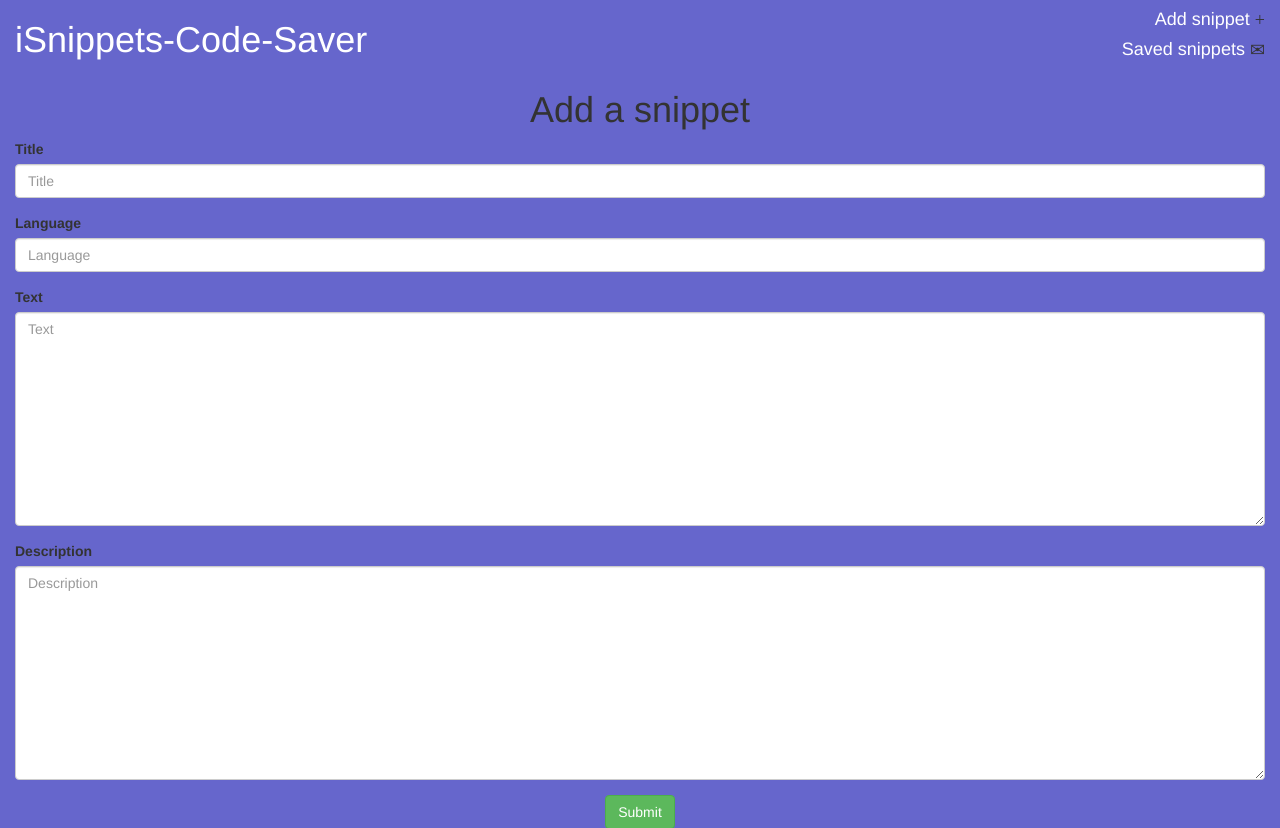
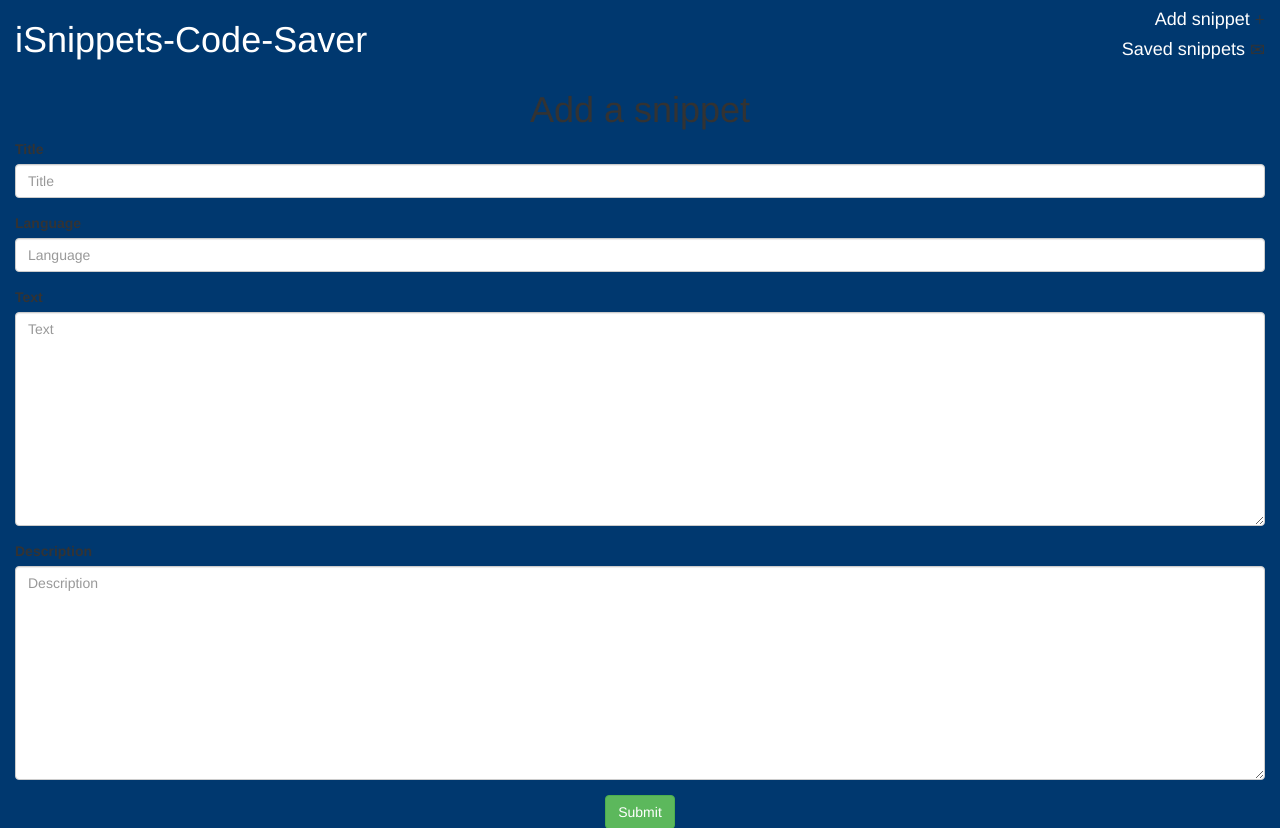
Before and after one commit to amillena/iSnippets-Code-Saver, a Django app: page / in a window 1280 px wide. Shown: the top 828 px of the page. Run offline with Django 3.2, Linux system fonts and the light colour scheme; some libraries are stand-ins or nearby versions; some web fonts are replaced.

Commit message:
updated CSS

```diff
--- a/snippets/static/snippets/style.css
+++ b/snippets/static/snippets/style.css
@@ -15,5 +15,5 @@ nav h4 {
 }
 
 body {
-    background-color: #6666CC;
+    background-color: #00386f;
 }
```
